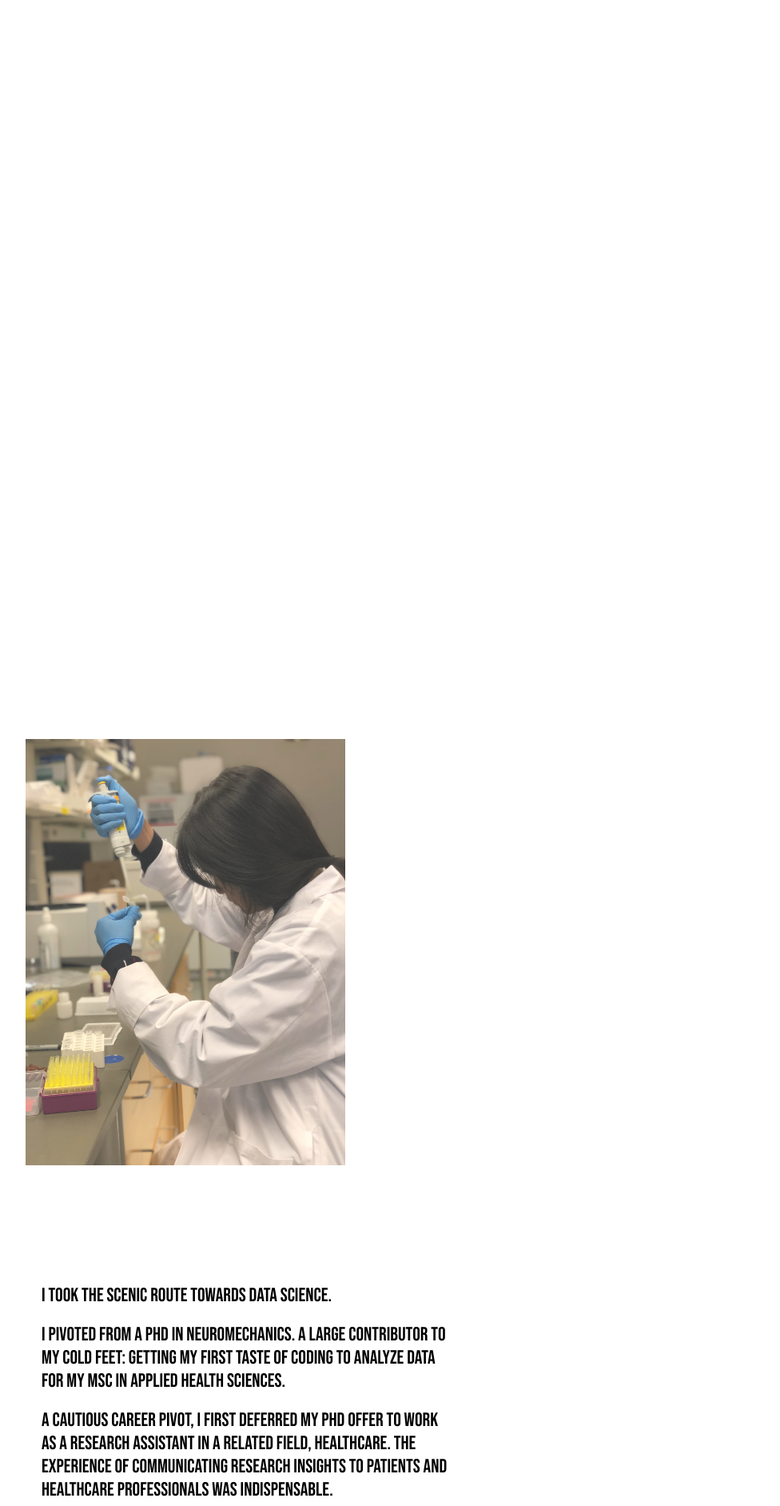
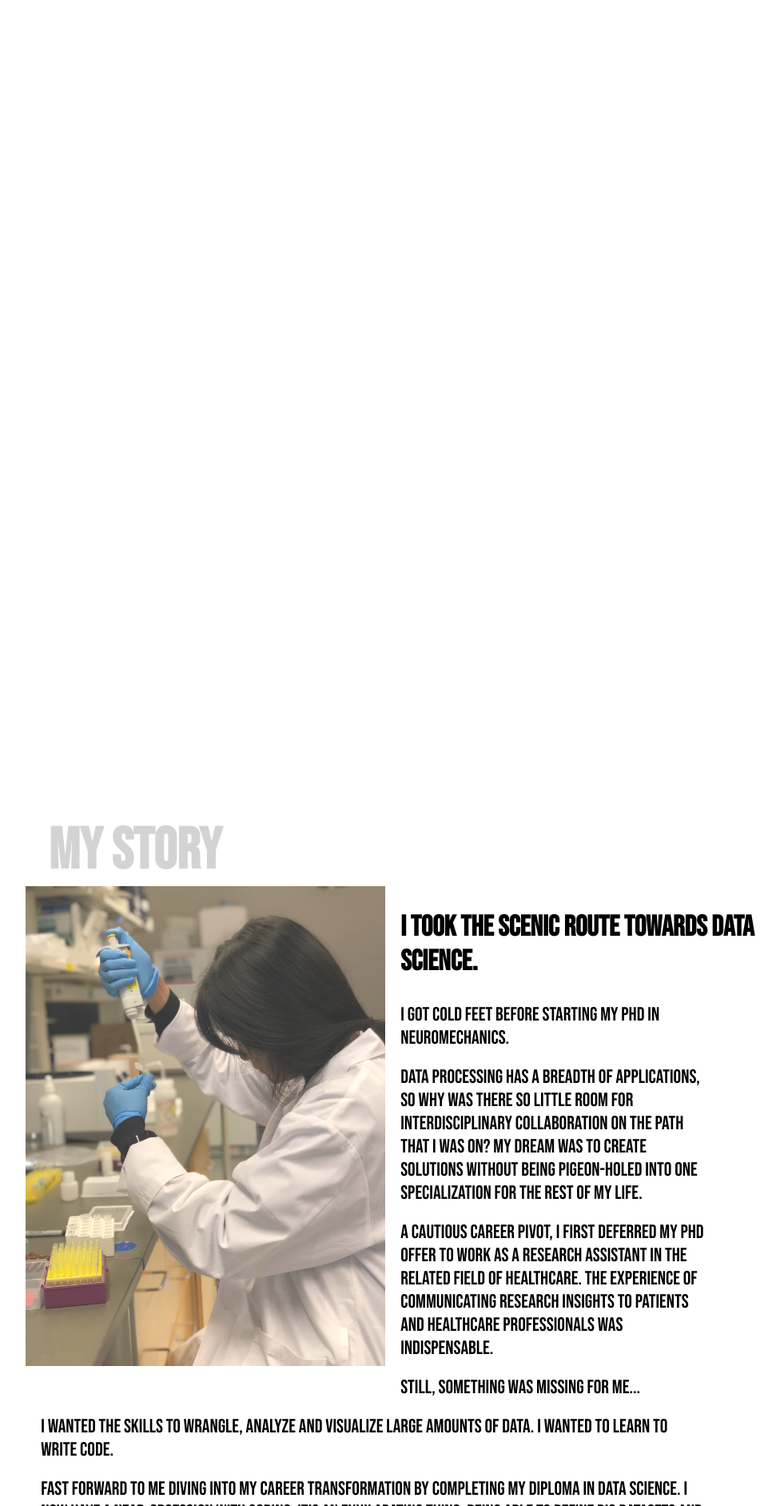
Before and after one commit to angelphanth/portfolio, a PHP site: page / in a window 1280 px wide. Shown: the part 1827-3710 px from the top of the page at 80% size, without its empty margins (288-1264 px from the left). Run offline with PHP 8.4, Linux system fonts and the light colour scheme.

Commit message:
Edit story, add headers

```diff
--- a/css/styles.css
+++ b/css/styles.css
@@ -166,32 +169,9 @@ a {
 }
 
 .main-welcome {
-    /* margin: 0;  */
-    /* padding: 0;  */
     display: flex;
     flex-direction: column;
-    align-content: center;
     justify-content: center;
-    /* height: 1500px;  */
-}
-
-.intro-slide {
-    /* padding: 200px;  */
-    /* padding: 0;  */
-    display: flex;
-    flex-direction: column;
-    align-items: center;
-    justify-content: flex-start;
-    height: 1000px;
-}
-
-.intro-slide-content {
-    display: flex;
-    flex-direction: column;
-    margin-top: 20px;
-    margin-left: 200px;
-    max-height: 800px;
-    width: 50%;
 }
 
 .welcome {
@@ -228,45 +208,51 @@ a {
 
 .main p {
     font-size: 1em;
-    margin: 20px 20px;
-    font-weight: normal;
+    margin: 20px 0px;
     max-width: 90%;
 }
 
 #model {
     display: flex;
     flex-direction: column;
-    justify-content: space-between;
-    height: 2500px;
+    align-items: flex-start;
 }
 
 .how-content {
-    display: flex;
-    flex-direction: row;
-    flex-wrap: wrap;
-    align-items: flex-start;
-    background-color: white;
+    width: 100%;
     color: black;
-    border-radius: 15px;
     font-size: 1.5em;
-    font-weight: bolder;
-    height:1500px;
+    min-height:2500px;
+}
+
+.titles {
+    color: lightgray;
+    margin:0;
+    padding:0;
 }
 
 .how-content img {
-    width: 400px;
+    max-width: 450px;
+    float: left;
+    margin-right: 2%;
+    margin-bottom: 2%;
     height: auto;
     opacity: 0.8;
-    /* border-radius: 15px; */
+    transition: all 1s ease-in-out;
 }
 
 .how-content img:hover {
     opacity:1;
+    transition: all 1s ease-in-out;
 }
 
 .how-content-text {
-    width: 60%;
-    margin-right: 2%;
+    margin: 2%;
+}
+
+.how-content-text h4 {
+    font-family: 'Rubik', sans-serif;
+    font-weight: 200;
 }
 
 .contact {
--- a/index.html
+++ b/index.html
@@ -34,22 +34,20 @@
             </div>
             <ul class="nav-list">
                 <li class="nav-item"><a href=#home>Welcome</a></li>
-                <li class="nav-item"><a href=#why>Portfolio</a></li>
-                <li class="nav-item"><a href=#model>My Story</a></li>
-                <li class="nav-item"><a href=#contact>Experience</a></li>
-                <li class="nav-item"><a href=#demon>Let's chat</a></li>
+                <li class="nav-item"><a href=#projects>Portfolio</a></li>
+                <li class="nav-item"><a href=#story>My Story</a></li>
+                <li class="nav-item"><a href=#linked>Experience</a></li>
+                <li class="nav-item"><a href=#coffee>Let's chat</a></li>
             </ul>
         </aside>
 
         <div class="main aos-init aos-animate" data-aos="fade-down" data-aos-duration="1000">
 
-            <div class="intro-slide aos-init aos-animate" data-aos="fade-down" data-aos-duration="1000">
-                <div class="intro-slide-content aos-init aos-animate" data-aos="fade-down" data-aos-duration="1000">
-                </div>
-            </div>
+            <div class="space"></div>
 
-            <div id="why" class="main-welcome slideshow-container aos-init aos-animate" data-aos="fade-left" data-aos-duration="1000">
-
+            <div id="projects" class="main-welcome aos-init aos-animate" data-aos="fade-left" data-aos-duration="1000">
+                <h1 class="titles">My Projects</h1>
+                <div class="slideshow-container">
                     <div class="mySlides fade">
                         <img src="assets/demo.gif" >
                         <div class="caption">
@@ -87,11 +85,11 @@
                             <h3><a href="https://github.com/angelphanth/portfolio">THE CODE</a></h3>
                         </div>
                     </div>
+                </div>
 
                 <a class="prev" onclick="plusSlides(-1)">&#10094;</a>
                 <a class="next" onclick="plusSlides(1)">&#10095;</a>
 
-            </div>
                 <br>
 
                 <div style="text-align:center">
@@ -101,62 +99,76 @@
                     <span class="dot" onclick="currentSlide(4)"></span>
                 </div>
 
-            <div class='space'></div>
+            </div>
 
-            <div id="model" class="main-welcome aos-init aos-animate" data-aos="fade-down" data-aos-duration="1000">
+
+            <div class="space"></div>
+
+            <div id="story" class="main-welcome model aos-init aos-animate" data-aos="fade-down" data-aos-duration="1000">
                 <div class="how-content aos-init aos-animate" data-aos="fade-down">
+                    <h1 class="titles">My Story</h1>
                     <img src="assets/IMG_2572.jpeg" alt="" />
                     <div class="how-content-text">
-                        <p>I took the scenic route towards data science.</p>
+                        <h2>I took the scenic route towards data science.</h2>
 
                         <p>
-                            I pivoted from a PhD in Neuromechanics.
-                            A large contributor to my cold feet:
-                            Getting my first taste of coding to analyze data for my MSc in Applied Health Sciences.
+                            I got cold feet before starting my PhD in Neuromechanics.
+                        </p>
+                        <p>
+                            Data processing has a breadth of applications,
+                            so why was there so little room for interdisciplinary collaboration on the path that I was on?
+                            My dream was to create solutions without being pigeon-holed into one specialization for the rest of my life.
                         </p>
 
                         <p>
-                           A cautious career pivot, I first deferred my PhD offer to work as a research assistant in a related field, healthcare.
+                        A cautious career pivot, I first deferred my PhD offer to work as a research assistant in the related field of healthcare.
                         The experience of communicating research insights to patients and healthcare professionals was indispensable.
                         </p>
 
                         <p>Still, something was missing for me...</p>
 
                         <p>
-                           What was missing in my roles was the opportunity to wrangle, analyze and visualize data.
-                           I wanted to learn to write code that would allow me to activate data.
+                        I wanted the skills to wrangle, analyze and visualize large amounts of data.
+                        I wanted to learn to write code.
                         </p>
 
                         <p>
-                            Fast forward to me taking the PhD off the table and completing my Diploma in Data Science.
+                            Fast forward to me diving into my career transformation by completing my Diploma in Data Science.
+                            I now have a near-obsession with coding.
+                            It's an exhilarating thing, being able to refine big datasets and design visualizations by writing lines of code.
                         </p>
+                        <p>I can't wait to use my skills to support a team in activating their data insights.</p>
                         <p>
-                            This career transformation hasn't been easy, but it has been worth it. I love coding so much that I completed a part-time web development course,
-                            while working as a full-time data science teaching assistant.
-                            I can't wait to use my skills to support a team in communicating data effectively and activating insights.
+                            This career pivot hasn't been easy. And although it wasn't the traditional route to data science,
+                            I am grateful to all of my past opportunities. Excuse my cheesiness as I quote
+                            Drizzy a.k.a. Drake quoting optimist Ralph Waldo Emerson:
                         </p>
+                        <h4>"Sometimes it's the journey that teaches you a lot about your destination."</h4>
                     </div>
-
-
                 </div>
             </div>
 
-            <div id="contact" class="contact main-welcome aos-init aos-animate" data-aos="fade-down" data-aos-duration="1000">
-                <div class="contact-content aos-init aos-animate" data-aos="fade-down">
-                    <h3>Check out my LinkedIn where I outline my experiences in detail:</h3>
+            <div class="space"></div>
+
+            <div class="main-welcome contact aos-init aos-animate" data-aos="fade-down" data-aos-duration="1000">
+                <div id="linked" class="contact-content aos-init aos-animate" data-aos="fade-down">
+                    <h3>To learn more about my experiences,</h3>
+                    <h3>check out my LinkedIn below</h3>
                     <h1><a href="https://www.linkedin.com/in/angelphanth/">/angelphanth
                     </a><h1>
                 </div>
             </div>
+            <div class="space"></div>
+            <div class="main-welcome contact aos-init aos-animate" data-aos="fade-down" data-aos-duration="1000">
 
-            <div id="demon" class="contact main-welcome aos-init aos-animate" data-aos="fade-down" data-aos-duration="1000">
-                <div class="contact-content aos-init aos-animate" data-aos="fade-down">
-
+                <div id="coffee" class="contact-content aos-init aos-animate" data-aos="fade-down">
+                    <h3>Don't hesitate to reach out</h3>
                     <h1><a href="https://www.linkedin.com/in/angelphanth/">/angelphanth</a><h1>
                     <h1>angel.phanth@gmail.com<h1>
                 </div>
             </div>
 
+        </div>
 
         <footer class="footer">
             <div class="thanks">Thank you for stopping by!</div>
```
Also changed, not shown: other parts of css/styles.css (+35 -7 lines). Lines whose indentation alone changed are shown as unchanged.
